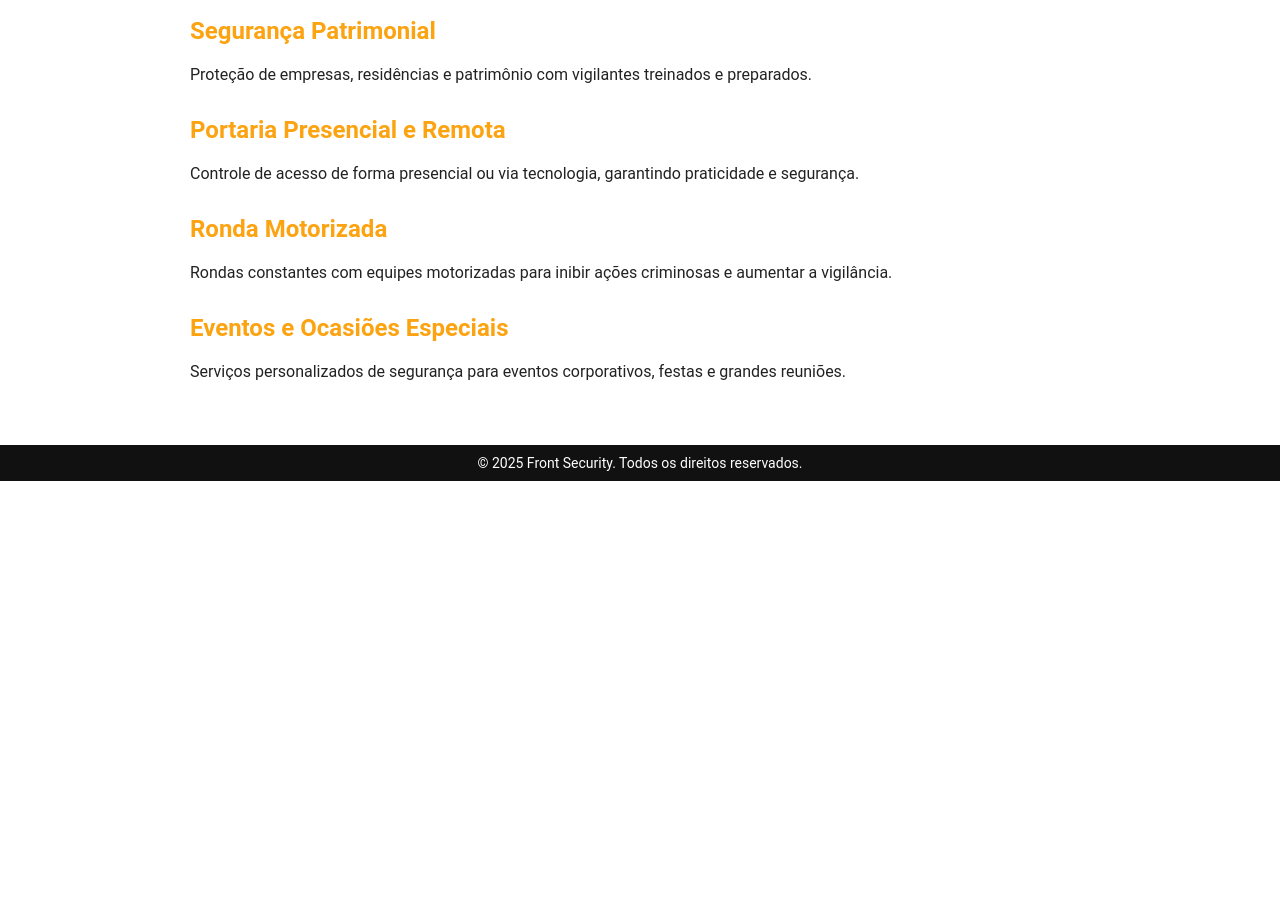
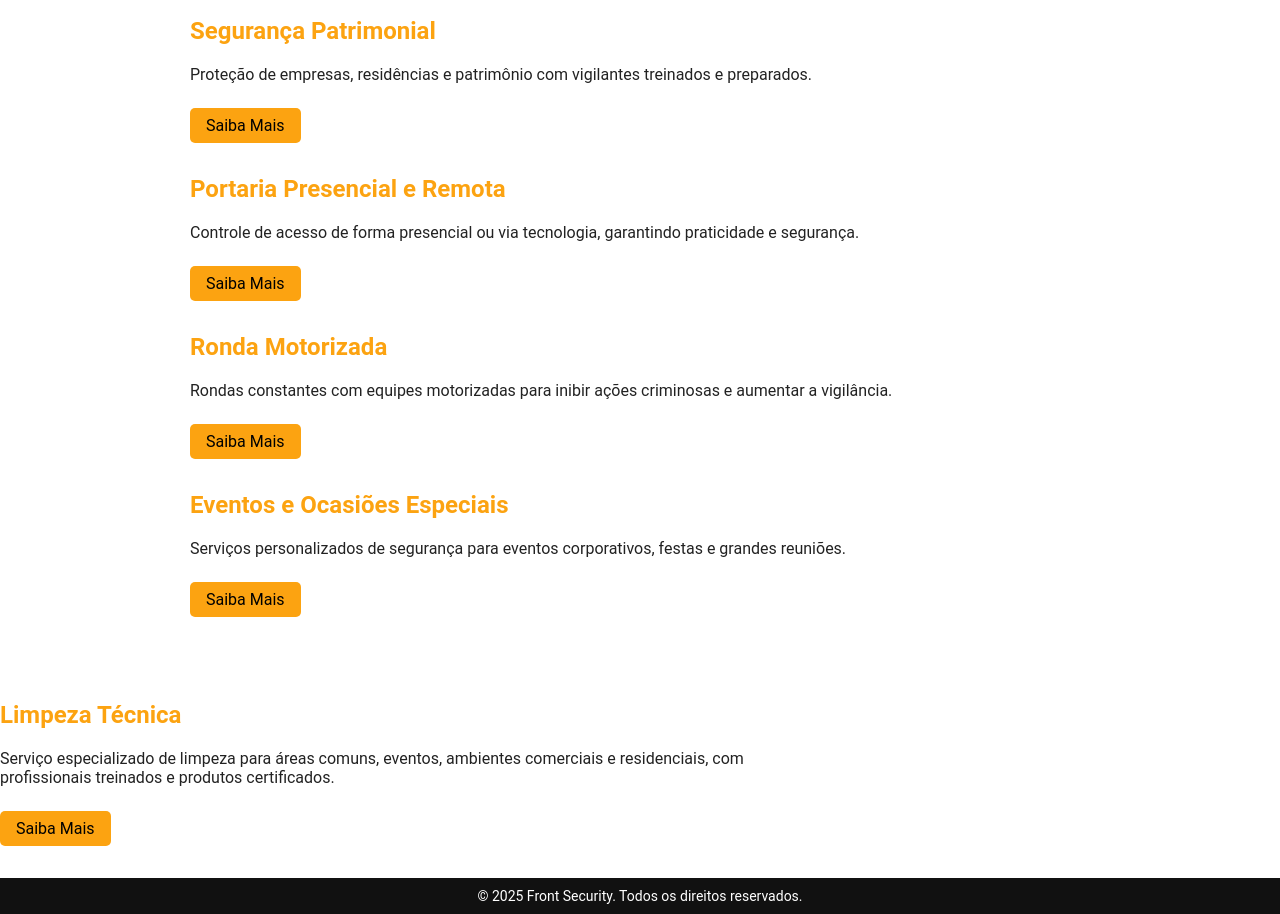
Before and after one commit to Eolemos/frontsiteteste, a plain HTML site: page paginas/servicos.html in a window 1280 px wide. Shown: the part 176-1090 px from the top of the page. Before the commit the page ends 800 px from the top, so only its background shows below. Drawn offline with Linux system fonts and the light colour scheme.

Commit message:
Update servicos.html

```diff
--- a/paginas/servicos.html
+++ b/paginas/servicos.html
@@ -122,23 +122,34 @@
     <div class="servico">
       <h2>Segurança Patrimonial</h2>
       <p>Proteção de empresas, residências e patrimônio com vigilantes treinados e preparados.</p>
+      <a href="seguranca-patrimonial.html" style="display: inline-block; margin-top: 0.5rem; background: #fca311; color: #000; padding: 0.5rem 1rem; border-radius: 5px; text-decoration: none;">Saiba Mais</a>
     </div>
 
     <div class="servico">
       <h2>Portaria Presencial e Remota</h2>
       <p>Controle de acesso de forma presencial ou via tecnologia, garantindo praticidade e segurança.</p>
+      <a herf="portaria-presencial-e-remota.html" style="display: inline-block; margin-top: 0.5rem; background: #fca311; color: #000; padding: 0.5rem 1rem; border-radius: 5px; text-decoration: none;">Saiba Mais</a>
     </div>
 
     <div class="servico">
       <h2>Ronda Motorizada</h2>
       <p>Rondas constantes com equipes motorizadas para inibir ações criminosas e aumentar a vigilância.</p>
+      <a herf="motorizada.html" style="display: inline-block; margin-top: 0.5rem; background: #fca311; color: #000; padding: 0.5rem 1rem; border-radius: 5px; text-decoration: none;">Saiba Mais</a>
     </div>
 
     <div class="servico">
       <h2>Eventos e Ocasiões Especiais</h2>
       <p>Serviços personalizados de segurança para eventos corporativos, festas e grandes reuniões.</p>
+      <a herf="eventos-e-ocasioes-especiais.html" style="display: inline-block; margin-top: 0.5rem; background: #fca311; color: #000; padding: 0.5rem 1rem; border-radius: 5px; text-decoration: none;">Saiba Mais</a>
     </div>
   </div>
+
+    <div class="servico">
+      <h2>Limpeza Técnica</h2>
+      <p>Serviço especializado de limpeza para áreas comuns, eventos, ambientes comerciais e residenciais, com profissionais treinados e produtos certificados.</p>
+      <a herf="limpeza.html" style="display: inline-block; margin-top: 0.5rem; background: #fca311; color: #000; padding: 0.5rem 1rem; border-radius: 5px; text-decoration: none;">Saiba Mais</a>
+    </div>
+
 <footer style="text-align: center; padding: 10px; background-color: #111; color: #fff; font-size: 14px;">
   &copy; 2025 Front Security. Todos os direitos reservados.
 </footer>
```
